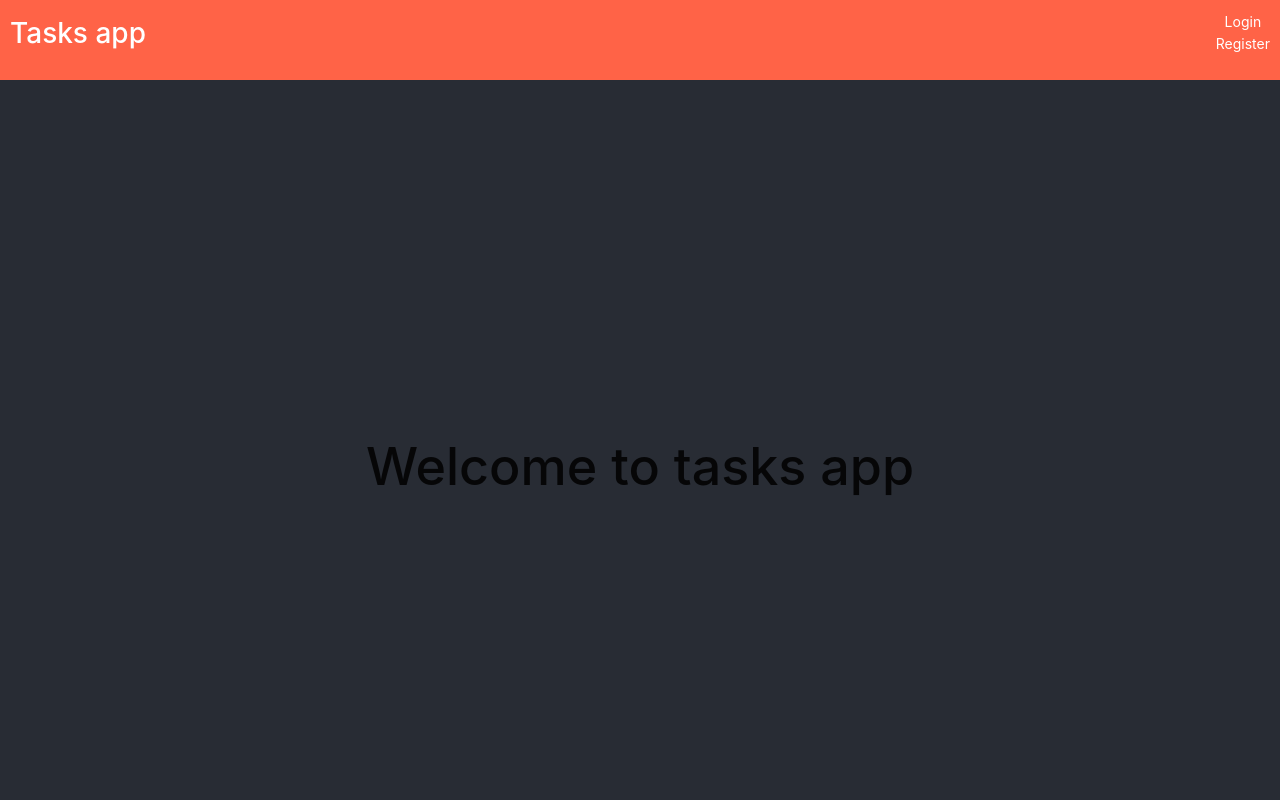
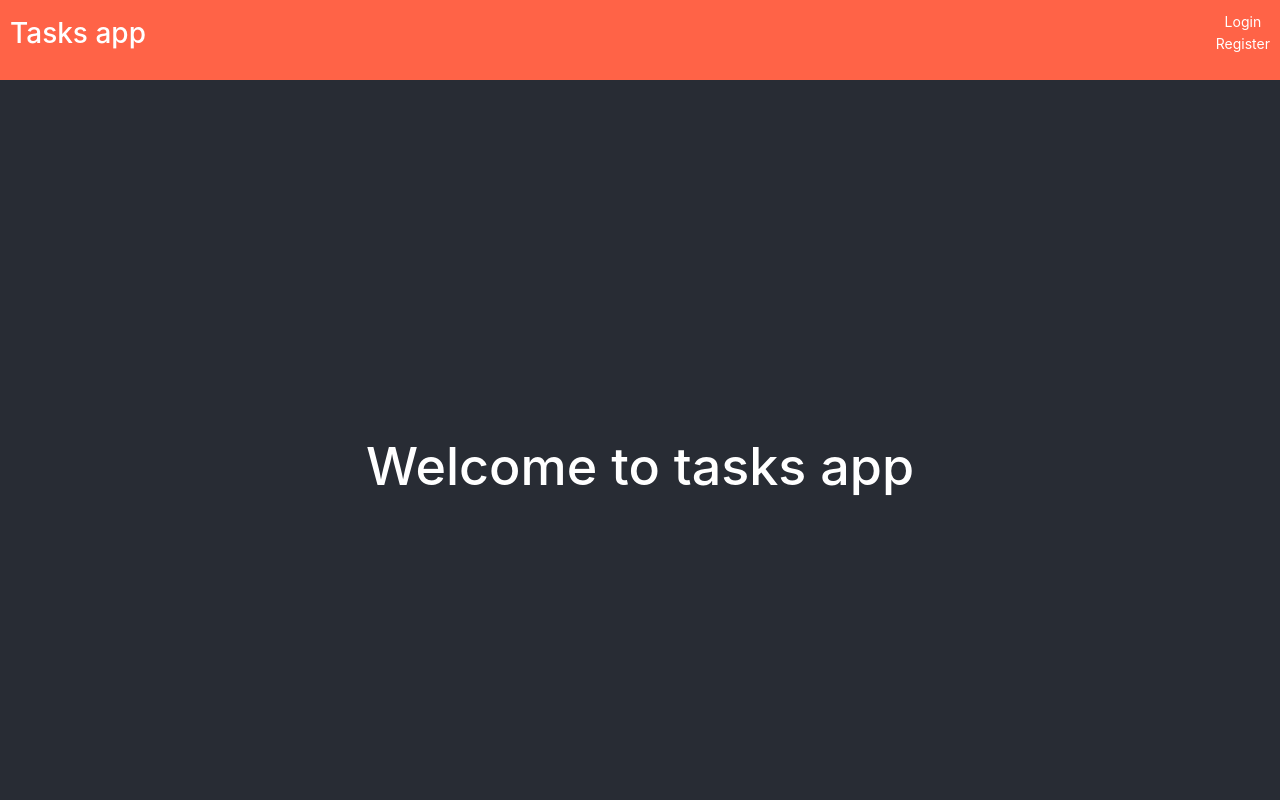
Before and after one commit to datata/react_tasks_app-, a React (Create React App) app: page / in a window 1280 px wide. Shown: the top 800 px of the page. Built offline with nearby package versions, Linux system fonts and the light colour scheme.

Commit message:
feat: refactor welcome component

```diff
--- a/src/components/Welcome/index.js
+++ b/src/components/Welcome/index.js
@@ -2,9 +2,7 @@ import React from "react";
 import './welcome.css';
 
 export default function Welcome(props) {
-    return <div>
-        <div className="welcome-text">
-            <h1>{props.myText}</h1>
-        </div>
-    </div>
+  return <div className="welcome-text">
+    <h1>{props.myText}</h1>
+  </div>
 };
--- a/src/components/Welcome/welcome.css
+++ b/src/components/Welcome/welcome.css
@@ -8,3 +8,7 @@
   font-size: calc(10px + 2vmin);
   color: white;
 }
+
+.welcome-text h1 {
+  color: white;
+}
```
Lines whose indentation alone changed are shown as unchanged.
